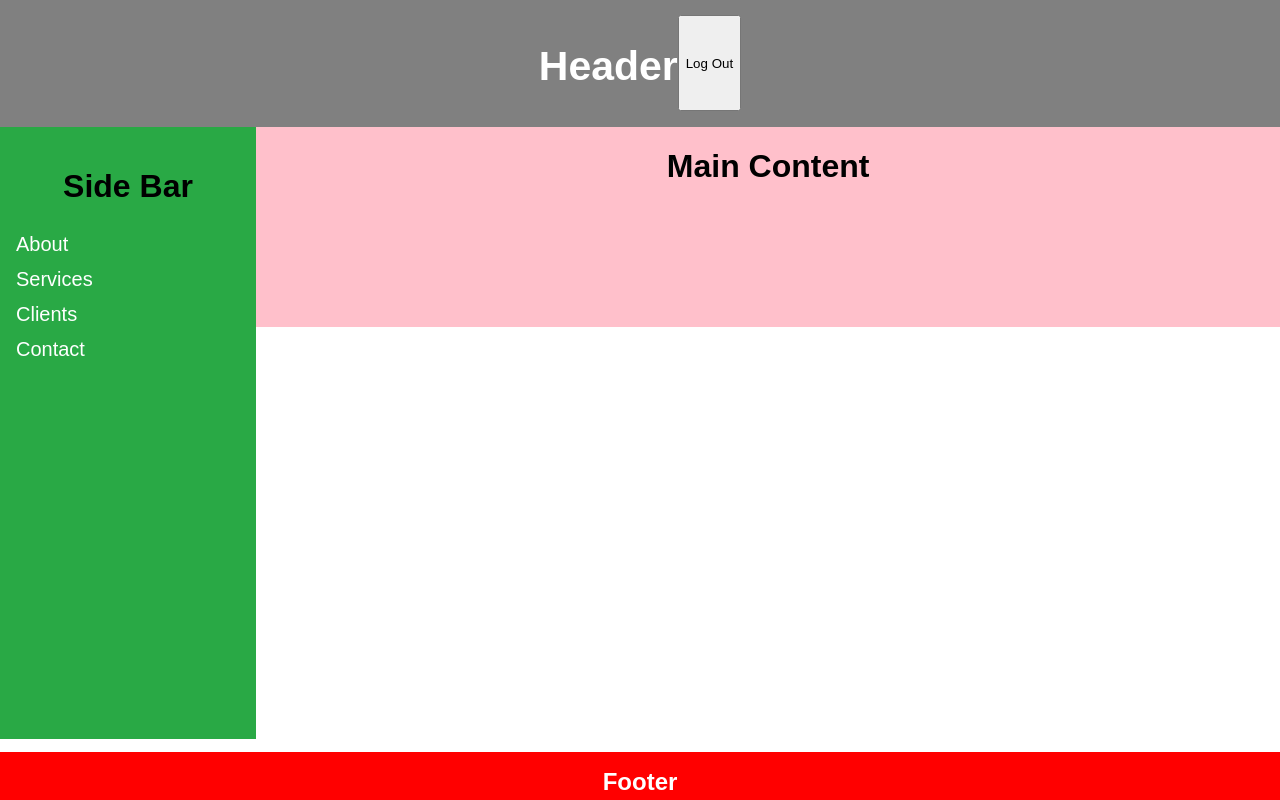
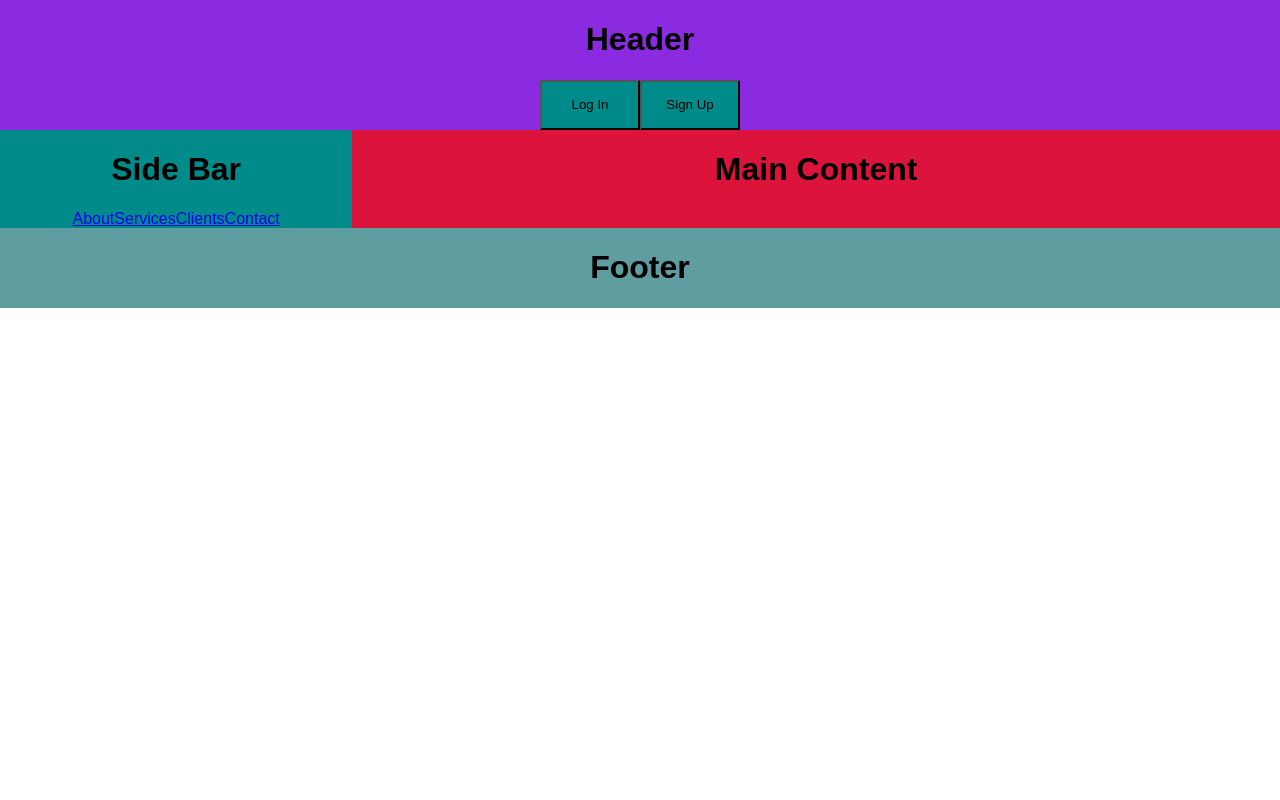
Before and after one commit to mdsaon/BookingPro-Dev, a React (Create React App) app in the folder client/: page / in a window 1280 px wide. Built offline with nearby package versions, Linux system fonts and the light colour scheme.

Commit message:
css layout changed

```diff
--- a/client/src/App.css
+++ b/client/src/App.css
@@ -1,3 +1,8 @@
+.home-header{ grid-area: home-header; }
+.main-view { grid-area: main-view; }
+.home-aside{ grid-area: home-aside; }
+.home-main{ grid-area: home-main; }
+.home-footer{ grid-area: home-footer; }
 .App {
   text-align: center;
 }
@@ -6,80 +11,36 @@
   animation: App-logo-spin infinite 20s linear;
   height: 80px;
 }
-
-.app-home-header {
-  background-color: grey;
-  height: 12vh;
-  padding: 1.2%;
-  color: white;
-  font-size: 1.6vw;
-  display:flex;
-  justify-content: center
+/* Main Css Container */
+.app-home{
+  display:grid;
+  grid-template-areas:
+    'home-header home-header home-header home-header home-header home-header'
+    'main-view main-view main-view main-view main-view main-view'
+    'home-footer home-footer home-footer home-footer home-footer home-footer';
+}
+/* Header */
+.home-header{
+  display: grid;
+  background-color: blueviolet;
 }
 
+/* Main Content */
 .main-view{
-  display:grid;
-  grid-template-columns: 20% 75%;
-  grid-gap: 0;
+  display: grid;
+  background-color: crimson;
+  grid-template-areas:
+    'home-aside home-main home-main home-main home-main home-main'
+}
+.home-aside{
+  background-color: darkcyan;
+}
+.home-main{
+  background-color: crimson;
 }
 
-.App-title {
-  font-size: 1.5em;
+/* Footer */
+.home-footer{
+  display: grid;
+  background-color: cadetblue;
 }
-
-.App-intro {
-  font-size: large;
-}
-
-@keyframes App-logo-spin {
-  from { transform: rotate(0deg); }
-  to { transform: rotate(360deg); }
-}
-
-.app-home-aside{
-    height: 74%;
-    width: 20vw;
-    position: fixed;
-    z-index: 1;
-    top: 20;
-    left: 0;
-    background-color: #29A945;
-    overflow-x: hidden;
-    padding-top: 20px;
-
-}
-
-.app-home-main{
-  background-color: pink;
-  height: 200px;
-  margin: 0 auto;
-  width: 106.7%;
-  overflow: hidden
-}
-
-.app-home-aside a{
-  padding: 6px 8px 6px 16px;
-    text-decoration: none;
-    font-size: 20px;
-    color: white;
-    display: block;
-    border: none;
-    background: none;
-    width: 100%;
-    text-align: left;
-    cursor: pointer;
-    outline: none;
-}
-
-.app-home-footer{
-   display: flex;
-   justify-content: center;
-   position: fixed;
-   left: 0;
-   bottom: 0;
-   width: 100%;
-   height: 6vh;
-   background-color: red;
-   color: white;
-   font-size: 1.5vh
-}
--- a/client/src/components/Header/Header.css
+++ b/client/src/components/Header/Header.css
@@ -1,3 +1,6 @@
-.primary{
- background-color: brown;
+.btn-primary{
+    background-color: darkcyan;
+    width:100px;
+    height:50px;
+    margin:right;
 }
--- a/client/src/components/Header/Header.js
+++ b/client/src/components/Header/Header.js
@@ -1,15 +1,16 @@
 import React, { Component } from 'react';
 import './Header.css';
-
 class Header extends Component {
   render() {
     return (
       <div className="app-home-header">
         <h1>Header</h1>
-        <button color="primary">Log Out</button>
+        <div className="btn">
+            <button className="btn-primary">Log In</button>
+            <button className="btn-primary">Sign Up</button>
+        </div>
       </div>
     );
   }
 }
-
 export default Header;
```
